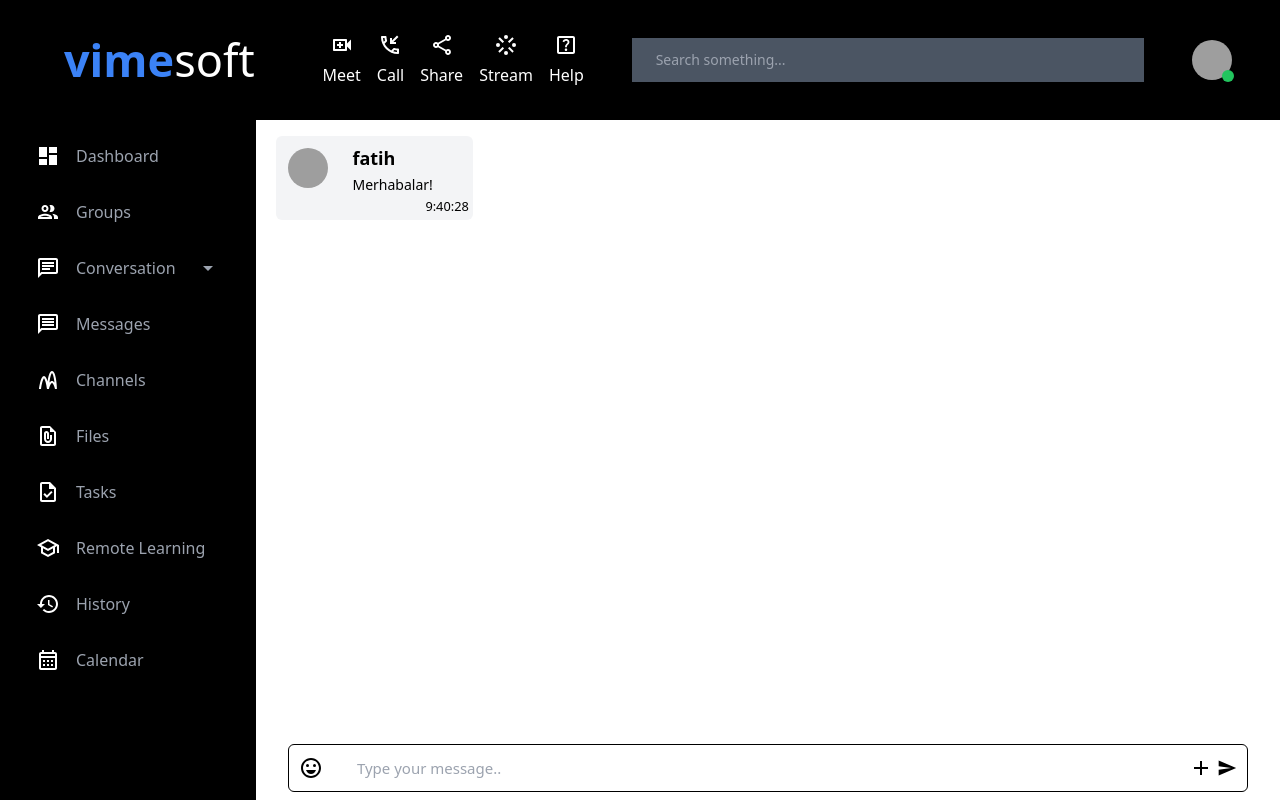
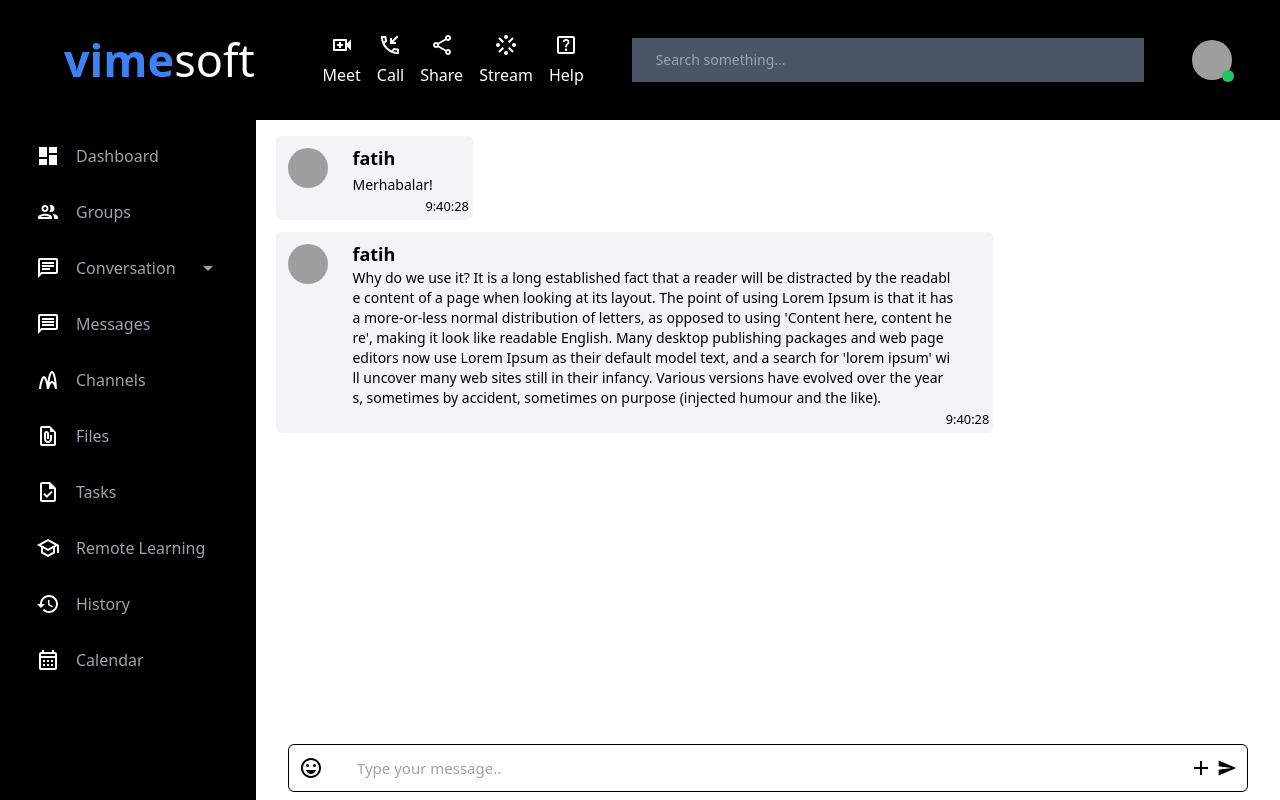
Before and after one commit to fatihgnc/tailwindcss-practice, a React (Create React App) app: page / in a window 1280 px wide. Built offline with nearby package versions, Linux system fonts and the light colour scheme; grey boxes are pictures that could not be loaded.

Commit message:
add control

```diff
--- a/src/components/screens/ChatScreen.js
+++ b/src/components/screens/ChatScreen.js
@@ -14,6 +14,14 @@
       sender: 'fatih',
       sendingDate: getCurrentTime(),
       messageContent: 'Merhabalar!',
+      messageEmotes: [],
+    },
+    {
+      id: Date.now(),
+      sender: 'fatih',
+      sendingDate: getCurrentTime(),
+      messageContent:
+        "Why do we use it? It is a long established fact that a reader will be distracted by the readable content of a page when looking at its layout. The point of using Lorem Ipsum is that it has a more-or-less normal distribution of letters, as opposed to using 'Content here, content here', making it look like readable English. Many desktop publishing packages and web page editors now use Lorem Ipsum as their default model text, and a search for 'lorem ipsum' will uncover many web sites still in their infancy. Various versions have evolved over the years, sometimes by accident, sometimes on purpose (injected humour and the like).",
       messageEmotes: [],
     },
   ]);
@@ -33,7 +41,7 @@
 
   const sendMessage = (_) => {
     const messageContent = msgRef.current.value;
-    if (messageContent === 0) return;
+    if (messageContent.trim().length === 0) return;
     setMessages((oldMessages) => [
       ...oldMessages,
       {
```
